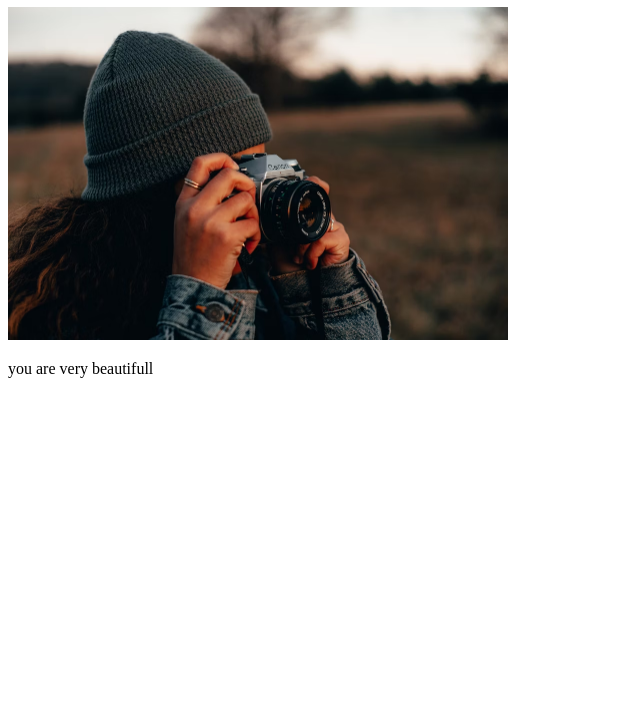
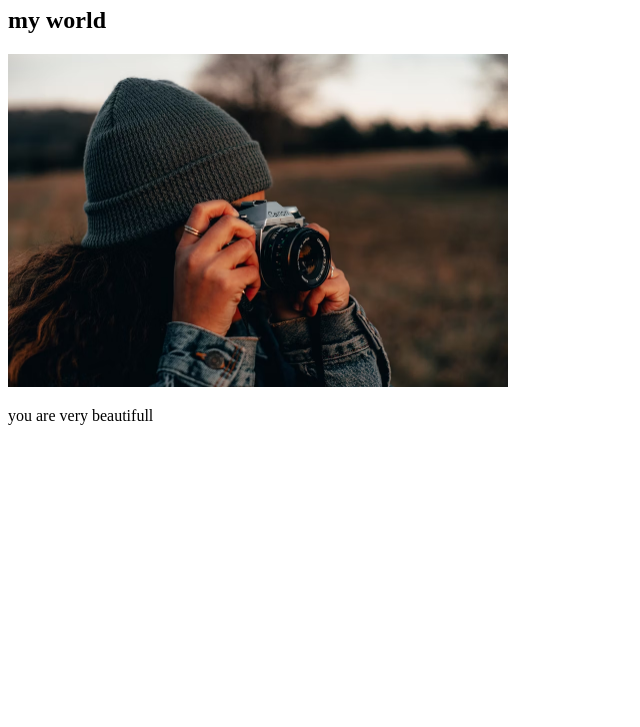
Before and after one commit to veersath/open_folder, a plain HTML site: page index.html in a window 1280 px wide. Shown: the part 73-800 px from the top of the page, without its empty margins (0-640 px from the left). Drawn offline with Linux system fonts and the light colour scheme.

Commit message:
added new

```diff
--- a/index.html
+++ b/index.html
@@ -7,6 +7,7 @@
 </head>
 <body>
     <h1>william</h1>
+    <h2>my world</h2>
     <img width="500" src="phto.avif" alt="">
     <p>you are very beautifull</p>
 </body>
```
